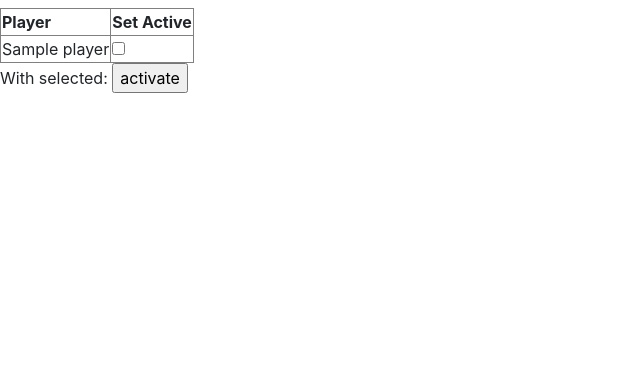
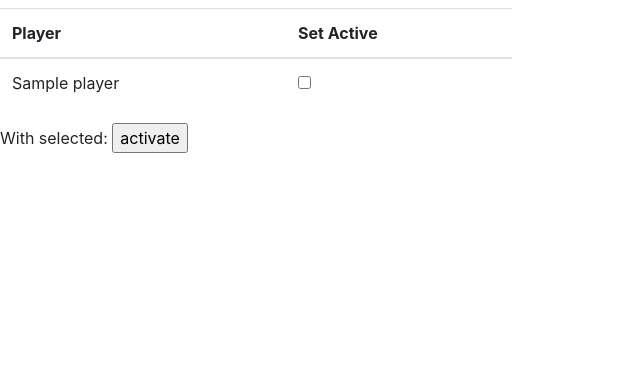
Before and after one commit to edward638/datastone, a Flask app: template app/templates/user.html in a window 1280 px wide. Shown: the part 304-677 px from the top of the page, without its empty margins (0-640 px from the left). Run offline with Flask 2, Linux system fonts and the light colour scheme; the template is opened without the code that fills it: most values are stand-ins (such as "Sample title", 1, 10 or a date in 2020); some libraries are stand-ins or nearby versions.

Commit message:
improve home page table appearance

```diff
--- a/app/templates/user.html
+++ b/app/templates/user.html
@@ -7,16 +7,21 @@
 <body>
 
 {% include "header.html" %}
+{% import 'bootstrap/wtf.html' as wtf %}
+
     <h1>Welcome to your home page, {{ current_user.username }}!</h1>
 
 <h1>{{ error }}</h1>
 
 <form action="" method=post>
-    <table border="1">
+    <table class="table" style="width: 40%">
+    <thead>
         <tr>
             <th>Player</th>
             <th>Set Active</th>
         </tr>
+        </thead>
+        <tbody>
         {% for player in player_list %}
             <tr>
                 <td>{{ player[1] }}</td>
@@ -27,6 +32,7 @@
                 ></td>
             </tr>
         {% endfor %}
+        </tbody>
     </table>
     With selected:
     <input type=submit value=activate>
```
